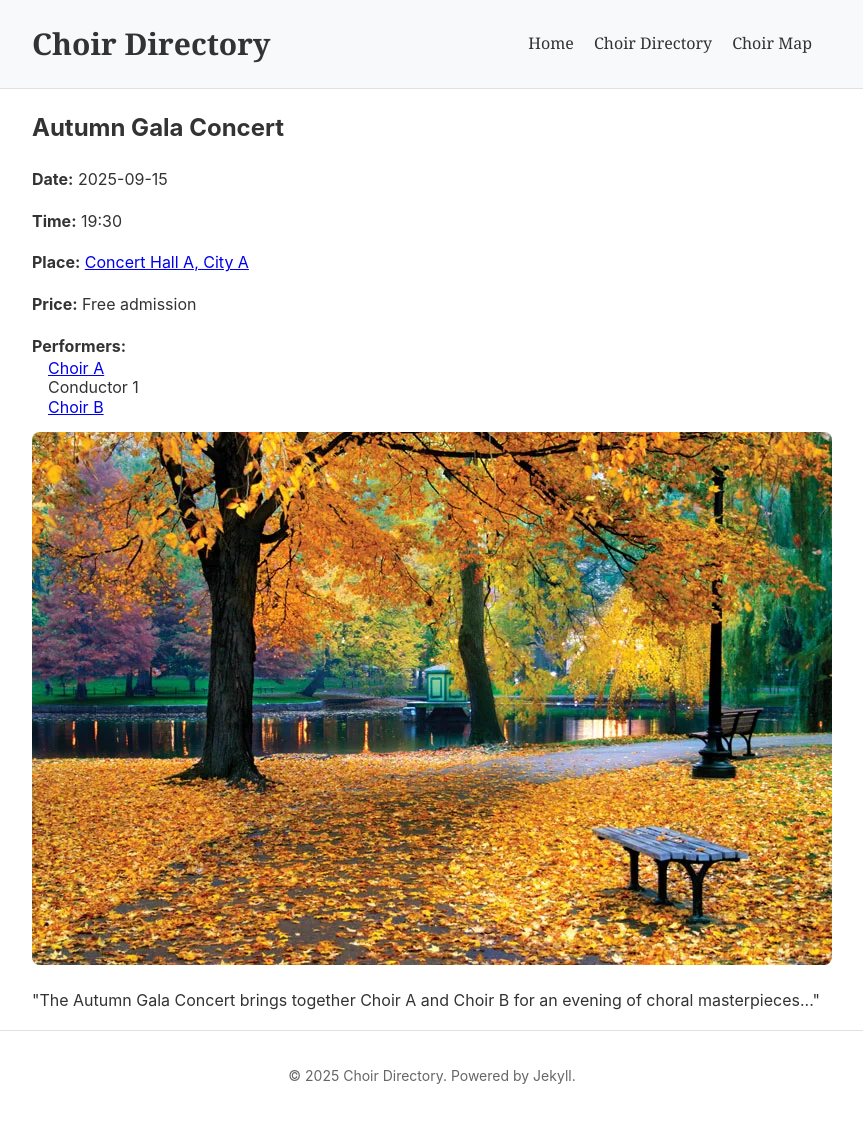
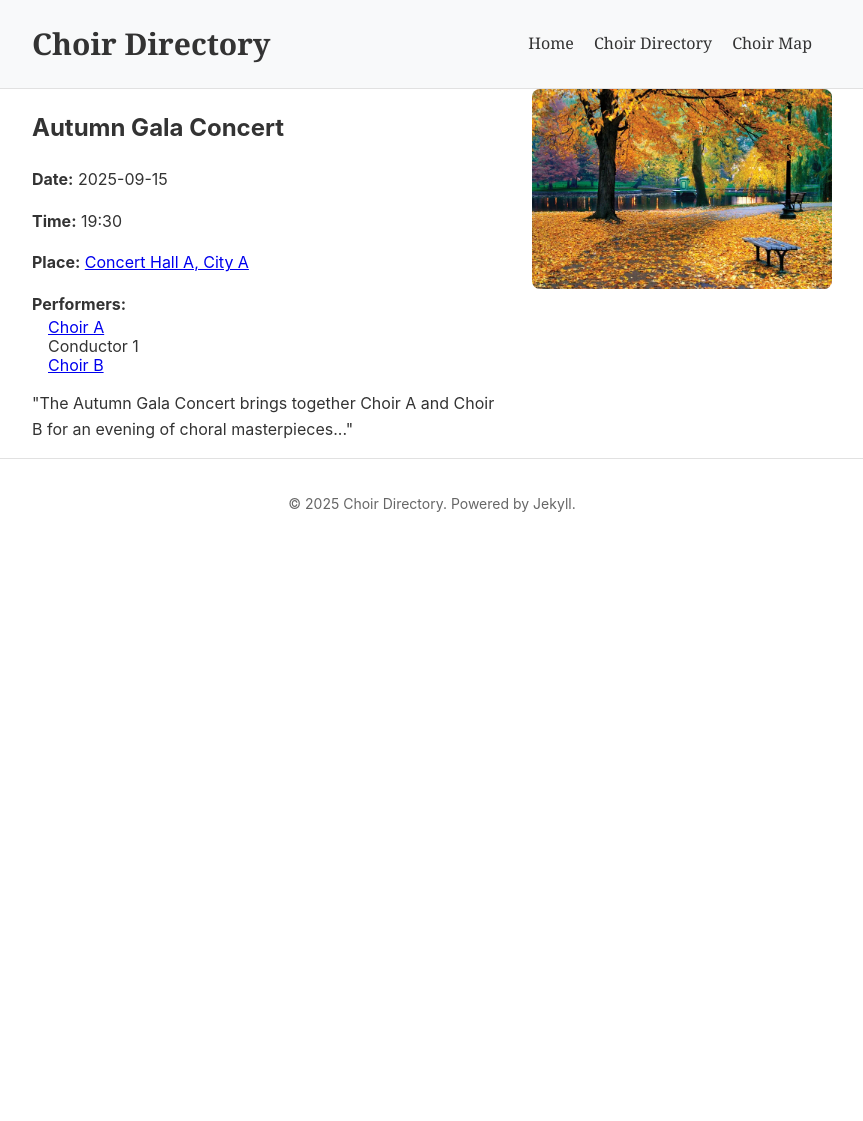
Before and after one commit to jllobera/choir-directory, a Jekyll site: the page built from concerts/2025-09-15-concert-title.md, in a window 1280 px wide. Shown: the whole page, without its empty margins (208-1071 px from the left). Built offline with Jekyll 4.4.1, drawn with Linux system fonts in a browser that asks for light colours; a script that is not in the unit is left out; after the commit the page ends 900 px from its top, so only the background shows below that.

Commit message:
Update concert.html

```diff
--- a/_layouts/concert.html
+++ b/_layouts/concert.html
@@ -2,7 +2,9 @@
 layout: default
 ---
 
-<div class="concert-content">
+<div class="concert-flex-container" style="display: flex; flex-wrap: wrap; gap: 1.5rem; align-items: flex-start;">
+
+  <div class="concert-text" style="flex: 1 1 300px; min-width: 250px;">
     <h2>{{ page.title }}</h2>
     <p><strong>Date:</strong> {{ page.date | date: "%Y-%m-%d" }}</p>
     <p><strong>Time:</strong> {{ page.hour }}</p>
@@ -14,7 +16,6 @@ layout: default
         {{ page.place }}
       {% endif %}
     </p>
-  <p><strong>Price:</strong> {{ page.price }}</p>
     <div style="margin-top: 1em;">
       <strong>Performers:</strong>
       <div style="margin-left: 1em; line-height: 1.2;">
@@ -41,10 +42,8 @@ layout: default
       </div>
     </div>
 
-
-
     {% if page.choirs %}
-    <p><strong>Related Choirs:</strong>
+      <p style="margin-top: 1em;"><strong>Related Choirs:</strong>
         {% for choir_id in page.choirs %}
           {% assign choir = site.choirs | where: "slug", choir_id | first %}
           {% if choir %}
@@ -54,15 +53,17 @@ layout: default
       </p>
     {% endif %}
 
-  {% if page.coverimage %}
-    <div style="text-align: center; margin-top: 15px;">
-      <img src="{{ page.coverimage | relative_url }}" alt="Concert image" style="max-width: 100%; border-radius: 8px;">
-    </div>
-  {% endif %}
-
     {% if page.description %}
-    <div style="margin-top: 15px;">
+      <div style="margin-top: 1em;">
         <p>{{ page.description }}</p>
       </div>
     {% endif %}
   </div>
+
+  {% if page.coverimage %}
+    <div class="concert-image" style="flex: 0 1 300px; min-width: 250px; text-align: center;">
+      <img src="{{ page.coverimage | relative_url }}" alt="Concert image" style="width: 100%; border-radius: 8px;">
+    </div>
+  {% endif %}
+
+</div>
```
Lines whose indentation alone changed are shown as unchanged.
